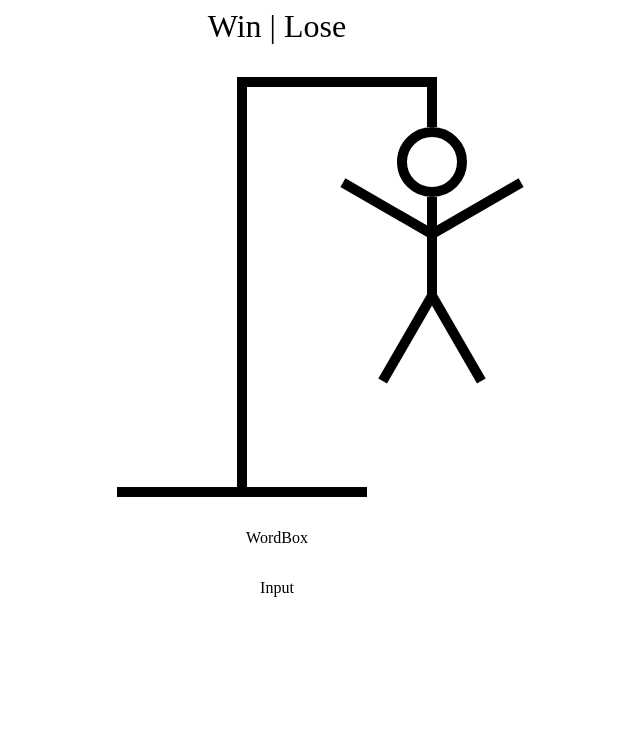
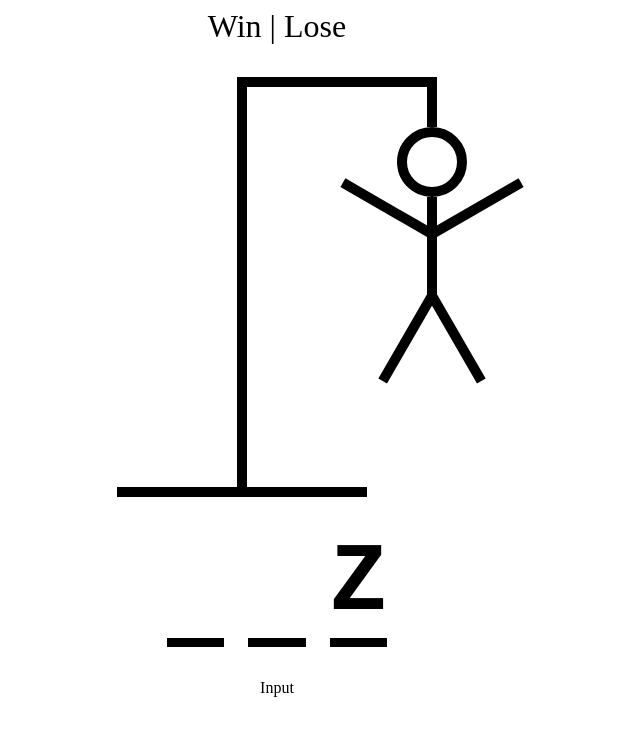
Before and after one commit to fronomenal/react_hangman, a React (Vite) app: page / in a window 1280 px wide. Shown: the top 736 px of the page, without its empty margins (363-1003 px from the left). Built offline with nearby package versions, Linux system fonts and the light colour scheme.

Commit message:
Add wordbox component

```diff
--- a/src/components/WordBox.tsx
+++ b/src/components/WordBox.tsx
@@ -1,9 +1,36 @@
-import React from 'react'
+type WordBoxProps = {
+  guessedLetters: string[]
+  wordToGuess: string
+  reveal?: boolean
+}
 
-function WordBox() {
+function WordBox({
+  guessedLetters = ["z"], //Test: Fix Later
+  wordToGuess = "scz", //Test: Fix Later
+  reveal = false,
+}: WordBoxProps) {
   return (
-    <div>WordBox</div>
+    <div style={WordBoxComponent} >
+      {wordToGuess.split("").map((letter, index) => (
+        <span style={{ borderBottom: ".1em solid black" }} key={index}>
+          <span
+            style={{ visibility: guessedLetters.includes(letter) || reveal ? "visible" : "hidden",
+              color: !guessedLetters.includes(letter) && reveal ? "red" : "black", }} >
+            {letter}
+          </span>
+        </span>
+      ))}
+    </div>
   )
 }
 
+const WordBoxComponent = {
+  display: "flex",
+  gap: ".25em",
+  fontSize: "6rem",
+  fontWeight: "bold",
+  textTransform: "uppercase",
+  fontFamily: "monospace",
+} as const;
+
 export default WordBox
```
